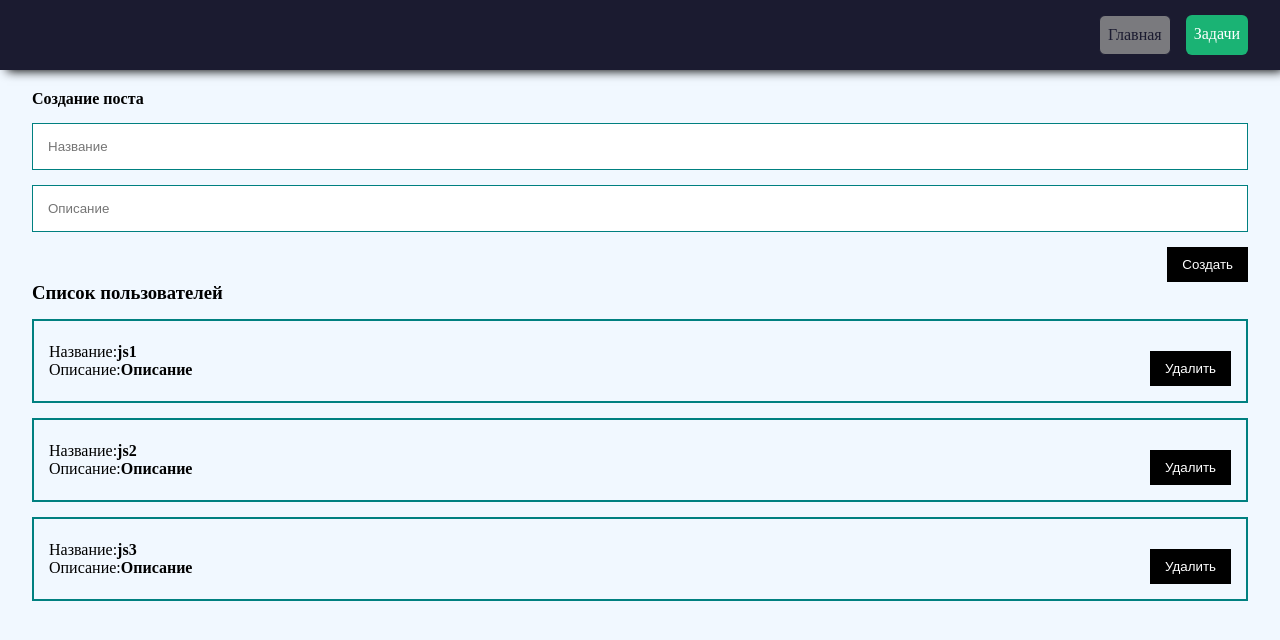
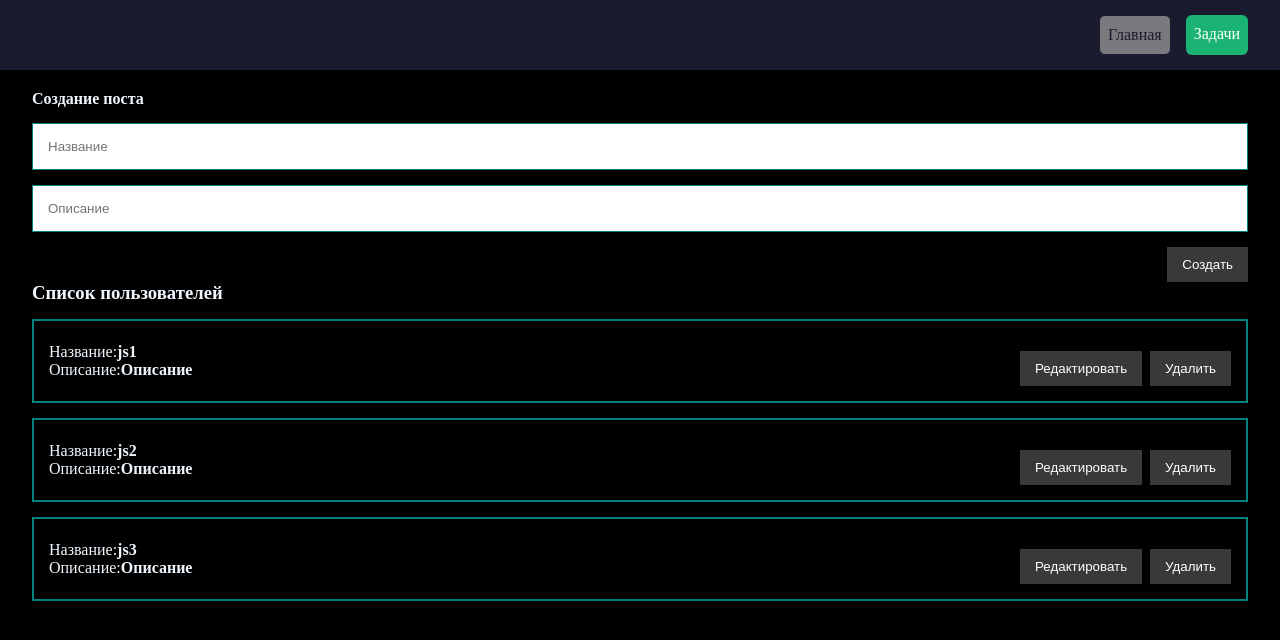
Before and after one commit to Artur766/tasks, a Vue app: page /tasks in a window 1280 px wide. Shown: the top 640 px of the page. Built offline with nearby package versions, Linux system fonts and the light colour scheme.

Commit message:
added edit posts

```diff
--- a/src/App.vue
+++ b/src/App.vue
@@ -2,7 +2,6 @@
     <div class="app">
         <Header></Header>
         <router-view />
-
     </div>
 </template>
 
@@ -16,14 +15,14 @@ export default {
 </script>
 
 <style >
-    *{
+* {
     margin: 0;
     padding: 0;
     box-sizing: border-box;
 }
 
-    body{
-        background: #f1f8ff;
+body {
+    background: black;
+    color: aliceblue;
 }
-
 </style>
--- a/src/components/Header.vue
+++ b/src/components/Header.vue
@@ -118,9 +118,4 @@ export default {
    cursor: default;
    border: none;
 }
-
-
-
-
-
 </style>
--- a/src/components/Post.vue
+++ b/src/components/Post.vue
@@ -1,41 +1,96 @@
 <template>
-    <div class="post" >
+    <div class="post">
+        <div v-if="!isEditing" class="post__container">
             <div>
                 <div>Название:<strong> {{ post.title }}</strong></div>
                 <div>Описание:<strong> {{ post.body }}</strong></div>
             </div>
+            <div class="post__btn-container">
+                <my-button @click="editPost">Редактировать</my-button>
+                <my-button @click="deletePost">Удалить</my-button>
+            </div>
+        </div>
+        <div v-else class="post__container">
             <div>
-            <div class="post__btn">
-                <my-button @click="deletePost">Удалить</my-button>
+                <div class="post__input-container">Название: <input class="post__input" v-model="editedTitle" /></div>
+                <div class="post__input-container">Описание: <input class="post__input" v-model="editedBody" /></div>
+            </div>
+            <div class="post__btn-container">
+                <my-button @click="savePost">Сохранить</my-button>
+                <my-button @click="cancelEdit">Отмена</my-button>
             </div>
         </div>
     </div>
 </template>
 
-
 <script>
-    export default{
+export default {
     props: {
         post: {
             type: Object,
             required: true,
-            }
+        },
+    },
+    data() {
+        return {
+            isEditing: false,
+            editedTitle: this.post.title,
+            editedBody: this.post.body,
+        };
     },
     methods: {
-            deletePost(){
+        deletePost() {
             this.$emit("delete", this.post.id);
-            }
-       }
-    }
+        },
+        editPost() {
+            this.isEditing = true;
+        },
+        savePost() {
+            // Save the edited post and emit an event
+            const editedPost = {
+                id: this.post.id,
+                title: this.editedTitle,
+                body: this.editedBody,
+            };
+            this.$emit("save", editedPost);
+            this.isEditing = false;
+        },
+        cancelEdit() {
+            this.isEditing = false;
+        },
+    },
+};
 </script>
 
 <style scoped>
-  .post{
+.post {
     padding: 15px;
     border: 2px solid teal;
     margin-top: 15px;
+}
+
+.post__container {
     display: flex;
     align-items: center;
     justify-content: space-between;
 }
+
+.post__btn-container {
+    display: flex;
+    column-gap: 8px;
+}
+
+.post__input-container {
+    display: flex;
+    align-items: center;
+    justify-content: center;
+    margin-bottom: 10px;
+}
+
+.post__input {
+    width: 100%;
+    border: 1px solid teal;
+    padding: 5px;
+    margin-left: 5px;
+}
 </style>
--- a/src/components/PostForm.vue
+++ b/src/components/PostForm.vue
@@ -19,7 +19,7 @@
         }
     },
     methods: {
-            createPost(){
+        createPost() {
             this.post.id = Date.now();
             this.$emit("create", this.post)
             this.post = {
@@ -32,12 +32,12 @@
 </script>
 
 <style>
-    .form{
+.form {
     display: flex;
     flex-direction: column;
 }
 
-    .input{
+.input {
     width: 100%;
     border: 1px solid teal;
     padding: 15px;
--- a/src/components/PostList.vue
+++ b/src/components/PostList.vue
@@ -1,13 +1,8 @@
 <template>
-     <div>
+    <div>
         <h3>Список пользователей</h3>
-        <Post
-            :post="post"
-            v-for="post in posts"
-            :key="post.id"
-            @delete="deletePost"
-        />
-     </div>
+        <Post :post="post" v-for="post in posts" :key="post.id" @delete="deletePost" @save="saveEdit" />
+    </div>
 </template>
 
 <script>
@@ -23,13 +18,14 @@ export default {
         }
     },
     methods: {
-        deletePost(idPost){
+        deletePost(idPost) {
             this.$emit("delete", idPost)
+        },
+        saveEdit(editedPost) {
+            this.$emit("save", editedPost)
         }
     }
 }
 </script>
 
-<style>
-
-</style>
+<style></style>
--- a/src/components/UI/MyButton.vue
+++ b/src/components/UI/MyButton.vue
@@ -1,5 +1,7 @@
 <template>
-    <button class="btn" ><slot></slot></button>
+    <button class="btn">
+        <slot></slot>
+    </button>
 </template>
 
 <script>
@@ -10,13 +12,13 @@
 
 
 <style scoped>
-   .btn{
+.btn {
     cursor: pointer;
     margin-top: 15px;
     align-self: flex-end;
     padding: 10px 15px;
     color: teal;
-        background-color: black;
+    background-color: #393939;
     border: 0;
     color: white;
 }
--- a/src/pages/Home.vue
+++ b/src/pages/Home.vue
@@ -1,5 +1,7 @@
 <template>
-   <h1>dsa</h1>
+   <main class="main">
+      <h1 class="title">Добро пожаловать в задачник!</h1>
+   </main>
 </template>
 
 
@@ -23,6 +25,14 @@ export default {
 }
 </script>
 
-<style>
+<style scoped>
+main {
+   display: flex;
+   justify-content: center;
+   align-items: center;
+}
 
+.title {
+   margin: 0 auto;
+}
 </style>
--- a/src/pages/Tasks.vue
+++ b/src/pages/Tasks.vue
@@ -1,7 +1,7 @@
 <template>
    <main class="main">
       <PostForm @create="createPost"></PostForm>
-      <PostList :posts="posts" @delete="deletePost"></PostList>
+      <PostList :posts="posts" @delete="deletePost" @save="saveEdit"></PostList>
    </main>
 </template>
 
@@ -14,8 +14,8 @@ export default {
    name: "Tasks",
    data() {
       return {
-        posts: [
-            { id: 1, title:"js1", body: "Описание"},
+         posts: [
+            { id: 1, title: "js1", body: "Описание" },
             { id: 2, title: "js2", body: "Описание" },
             { id: 3, title: "js3", body: "Описание" },
          ],
@@ -25,11 +25,14 @@ export default {
 
    },
    methods: {
-      createPost(post){
-         this.posts.push(post)
+      createPost(post) {
+         this.posts.push(post);
       },
-      deletePost(idPost){
-         this.posts = this.posts.filter(post => post.id !== idPost)
+      deletePost(idPost) {
+         this.posts = this.posts.filter(post => post.id !== idPost);
+      },
+      saveEdit() {
+
       }
    },
    mounted() {
@@ -38,9 +41,9 @@ export default {
 </script>
 
 <style>
-   .main{
-      width: 95%;
-      margin:  0 auto;
-      padding-top: 20px;
-   }
+.main {
+   width: 95%;
+   margin: 0 auto;
+   padding-top: 20px;
+}
 </style>
```
Also changed, not shown: 1 other file (tests, documents, lock files or other folders). Lines whose indentation alone changed are shown as unchanged.
